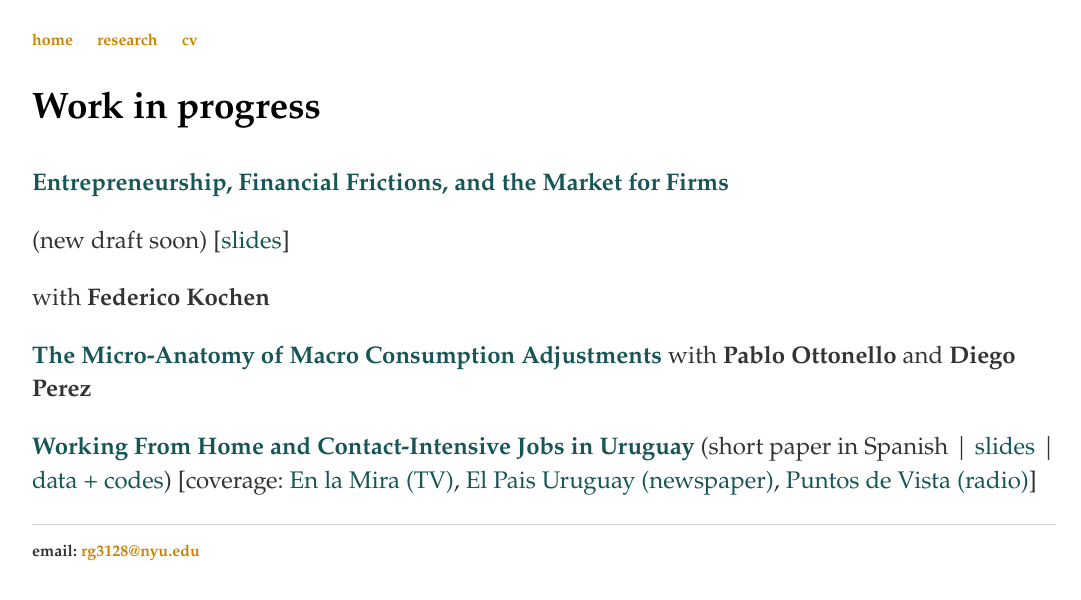
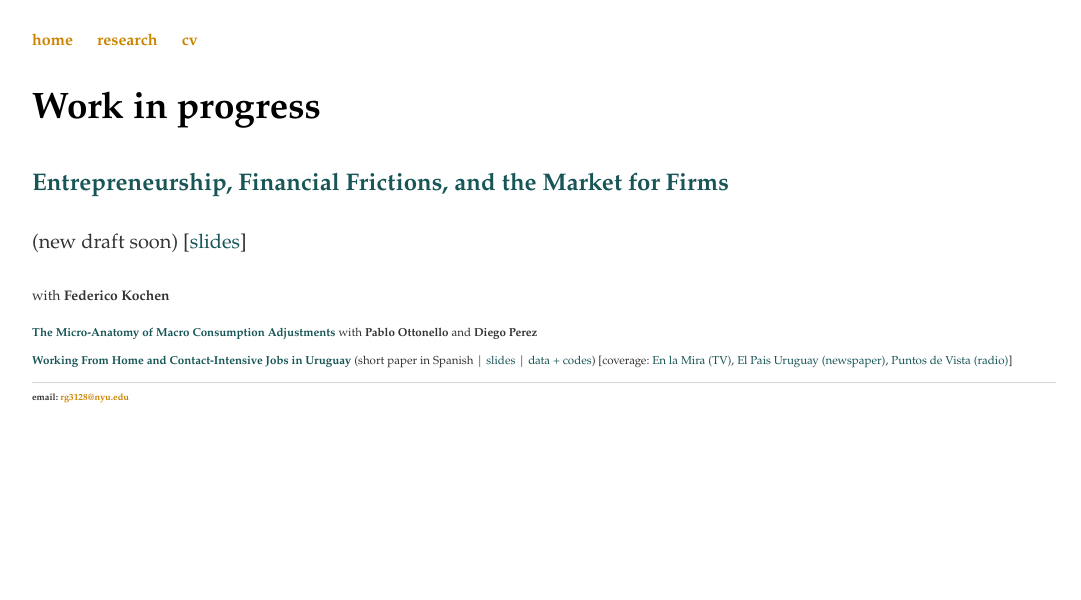
Before and after one commit to rafaguntin/rafaguntin.github.io, a Jekyll site: the page built from research/index.html, in a window 1280 px wide. Shown: the top 600 px of the page, without its empty margins (96-1177 px from the left). Built offline with Jekyll 4.4.1, drawn with Linux system fonts in a browser that asks for light colours.

Commit message:
Update index.html

```diff
--- a/research/index.html
+++ b/research/index.html
@@ -9,11 +9,9 @@
 			       href="/research/Entrepreneurship Financial Frictions and the Market of Firms.pdf"
 			       target="_blank">Entrepreneurship, Financial Frictions, and the Market for Firms</a>
 				</p>
-				<p> (new draft soon) [<a style="color:#175556" href="/research/GK - Slides NYU - 09Dec19 - Handout.pdf" target="_blank">slides</a>]
-			</p>
-				<p> with
-				<a style="font-weight: bold; color:#333" href="https://sites.google.com/view/federicokochen/home" target="_blank"> Federico Kochen </a>
-			</p>
+				<p><small> (new draft soon) [<a style="color:#175556" href="/research/GK - Slides NYU - 09Dec19 - Handout.pdf" target="_blank">slides</a>]<small></p>
+				<p><small> with
+				<a style="font-weight: bold; color:#333" href="https://sites.google.com/view/federicokochen/home" target="_blank"> Federico Kochen </a> <small></p>
 			<p> <a style="font-weight: bold; color:#175556"
 			       >The Micro-Anatomy of Macro Consumption Adjustments</a>
 				with
```
